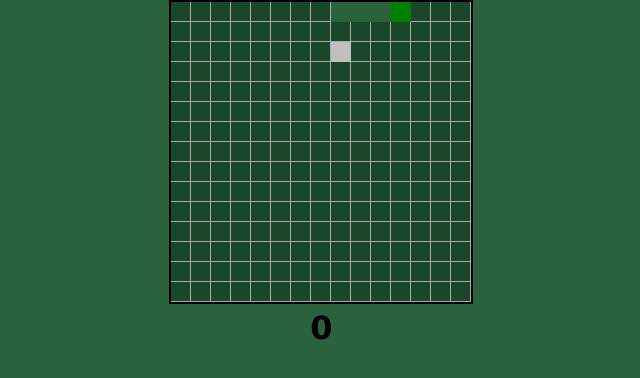
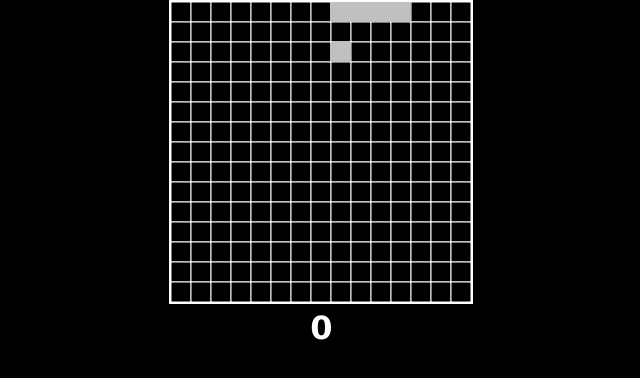
Before and after one commit to Joxer-Mocny/web, a plain HTML site: page snake.html in a window 1280 px wide. Both pictures are taken after a click on the element 640 px from the left and 152 px from the top of the page. Shown: the whole page, without its empty margins (319-959 px from the left). Drawn offline with Linux system fonts and the light colour scheme.

Commit message:
Chagne snake to blackAndWhite and change the paralex effect

```diff
--- a/snake.css
+++ b/snake.css
@@ -1,5 +1,5 @@
 body {
-  background: #2a623d;
+  background: black;
   text-align: center;
   margin: 0;
   padding: 0;
@@ -17,12 +17,13 @@ body {
   align-items: center;
 }
 canvas {
-  border: 2px solid #000000;
+  border: 2px solid #FFFFFF;
   box-sizing: border-box;
   width: 100%;
   height: 50%;
 }
 h1 {
+  color: #FFFFFF;
   margin-top: 5px;
   font-size: 2em; /* Adjusted font size for better fit in modal */
   font-family: Verdana, Geneva, Tahoma, sans-serif;
@@ -36,7 +37,7 @@ h1 strong {
 }
 a {
   text-decoration: none;
-  color: #000000;
+  color: #FFFFFF;
 }
 h2 strong {
   display: inline-block;
--- a/snake.js
+++ b/snake.js
@@ -83,11 +83,11 @@ document.addEventListener("DOMContentLoaded", () => {
     }
 
     function drawStuff() {
-        rectangle("#aaaaaa", 0, 0, canvas.width, canvas.height);
+        rectangle("black", 0, 0, canvas.width, canvas.height);
         drawGrid();
         rectangle("silver", foodPosX, foodPosY, tileSize, tileSize);
-        tail.forEach((snakePart) => rectangle("#2a623d", snakePart.x, snakePart.y, tileSize, tileSize));
-        rectangle("green", snakePosX, snakePosY, tileSize, tileSize);
+        tail.forEach((snakePart) => rectangle("silver", snakePart.x, snakePart.y, tileSize, tileSize));
+        rectangle("silver", snakePosX, snakePosY, tileSize, tileSize);
     }
 
     function rectangle(color, x, y, width, height) {
@@ -186,7 +186,9 @@ restartBtn.onclick = function() {
     function drawGrid() {
         for (let i = 0; i < canvas.width / tileSize; i++) {
             for (let j = 0; j < canvas.height / tileSize; j++) {
-                rectangle("#1a472a", i * tileSize, j * tileSize, tileSize - 1, tileSize - 1);
+                rectangle("black", i * tileSize, j * tileSize, tileSize - 1, tileSize - 1);
+                ctx.strokeStyle = "white";
+                ctx.strokeRect(i*tileSize,j * tileSize,tileSize,tileSize);
             }
         }
     }
--- a/style.css
+++ b/style.css
@@ -145,3 +145,4 @@ section:hover .content {
   height: 100%;
   border: 0;
 }
+}
```
Also changed, not shown: script.js (+8 -5 lines).
